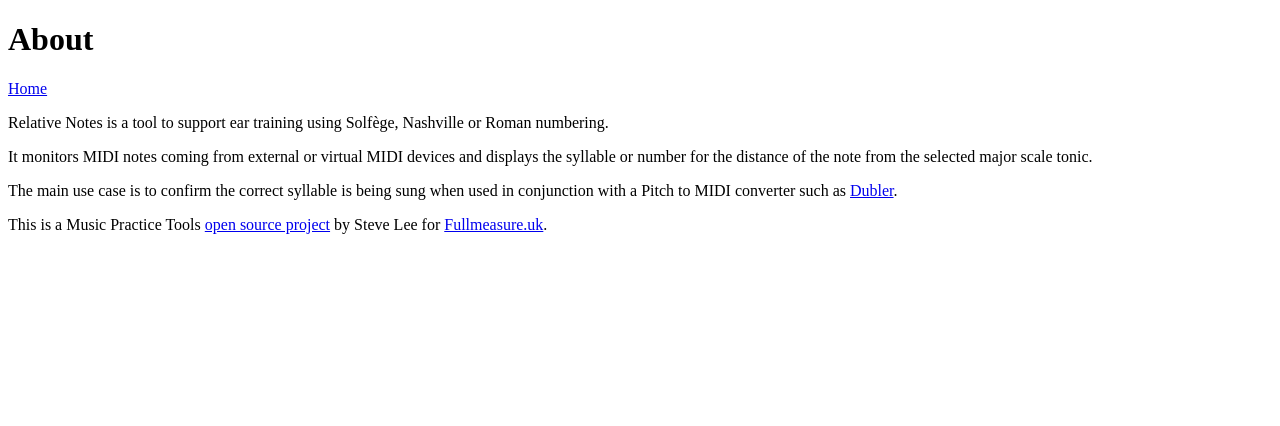
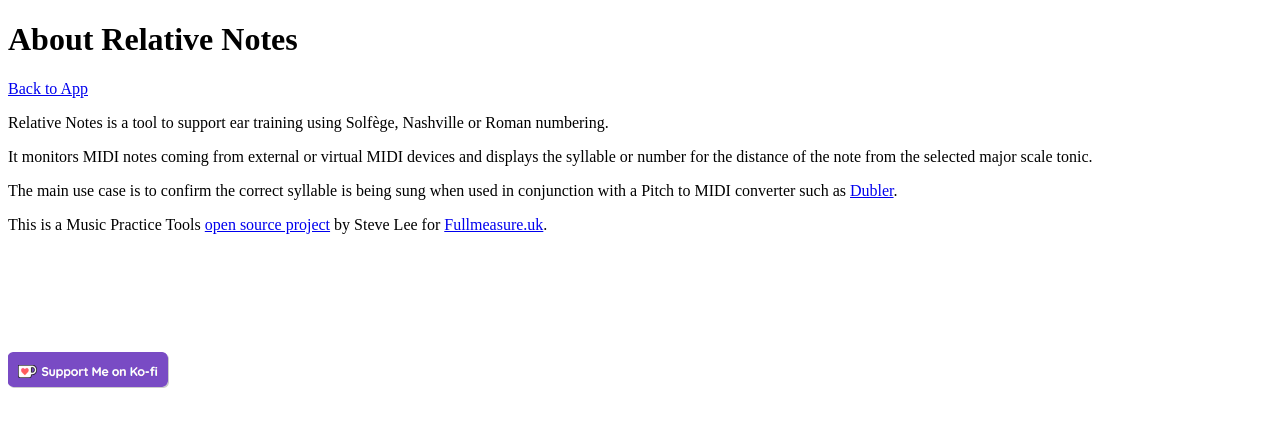
Before and after one commit to music-practice-tools/relative-notes, a SvelteKit app: page /about in a window 1280 px wide. Shown: the top 426 px of the page. Built offline with nearby package versions, Linux system fonts and the light colour scheme.

Commit message:
Kofi static image and tweek CSS

```diff
--- a/src/routes/+page.svelte
+++ b/src/routes/+page.svelte
@@ -11,7 +11,9 @@
 
 <h1>{document.title}</h1>
 <nav>
-  <a href="/about">About</a>
+  <p>
+    <a href="/about">About</a>
+  </p>
 </nav>
 <Settings></Settings>
 <div id="tonic">
@@ -49,8 +51,7 @@
 
 <style>
   :global(body) {
-    font-family: 'Gill Sans', 'Gill Sans MT', Calibri, 'Trebuchet MS',
-      sans-serif;
+    font-family: Sans-Serif;
   }
   #note {
     width: 14rem;
@@ -63,7 +64,7 @@
   #tonic,
   #tonic button,
   #tonic select {
-    font-size: 2rem;
+    font-size: 1.5rem;
   }
   #tonic button {
     margin-left: 1rem;
--- a/src/routes/about/+page.svelte
+++ b/src/routes/about/+page.svelte
@@ -1,10 +1,10 @@
 <script>
-  import { browser } from '$app/environment'
+  import kofi from '$lib/assets/KoFi.png'
 </script>
 
-<h1>About</h1>
+<h1>About Relative Notes</h1>
 <p>
-  <a href="/">Home</a>
+  <a href="/">Back to App</a>
 </p>
 
 <p>
@@ -34,15 +34,11 @@
 <p>&nbsp;</p>
 <p>&nbsp;</p>
 
-{#if browser}
-  <script
-    src="https://storage.ko-fi.com/cdn/scripts/overlay-widget.js"></script>
-  <script>
-    kofiWidgetOverlay.draw('stevelee1084', {
-      type: 'floating-chat',
-      'floating-chat.donateButton.text': 'Support me',
-      'floating-chat.donateButton.background-color': '#794bc4',
-      'floating-chat.donateButton.text-color': '#fff',
-    })
-  </script>
-{/if}
+<a
+  href="https://ko-fi.com/T6T3OX3K9"
+  target="_blank"
+  ><img
+    height="36"
+    style="border: 0px; height: 36px"
+    src={kofi}
+    alt="Support Me at ko-fi.com" /></a>
```
Also changed, not shown: src/lib/assets/KoFi.png (added).
